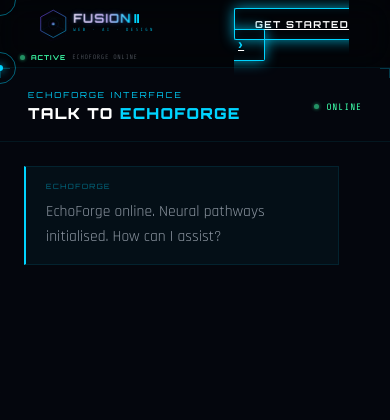
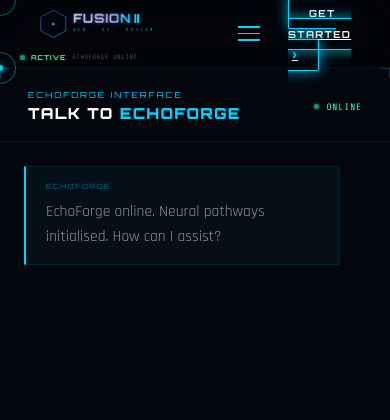
Before and after one commit to swayle-67/fusion-ii, a Flask app: page /chat in a window 390 px wide. Shown: the top 420 px of the page. Run offline with Flask 3, Linux system fonts and the light colour scheme; some libraries are stand-ins or nearby versions.

Commit message:
hamburger

```diff
--- a/static/styles.css
+++ b/static/styles.css
@@ -1392,3 +1392,45 @@ body.hov .cursor-ring { width: 46px; height: 46px; border-color: var(--c); }
 .chat-visual .orb-extra {
   animation: blob-c 11s ease-in-out infinite, orb-hue-3 8s ease-in-out infinite !important;
 }
+
+@media (max-width: 768px) {
+  .hero-heading {
+    font-size: clamp(1.8rem, 8vw, 3rem);
+    word-break: break-word;
+    overflow-wrap: break-word;
+  }
+
+  .nav__links.open {
+    display: flex;
+    flex-direction: column;
+    position: fixed;
+    top: var(--nav-h);
+    left: 0; right: 0;
+    background: rgba(2,4,8,.97);
+    border-bottom: 1px solid rgba(0,212,255,.12);
+    padding: 20px 24px;
+    gap: 20px;
+    z-index: 99;
+  }
+
+  .nav__hamburger {
+    display: flex;
+    flex-direction: column;
+    gap: 5px;
+    cursor: pointer;
+    padding: 4px;
+    background: none;
+    border: none;
+  }
+
+  .nav__hamburger span {
+    display: block;
+    width: 22px;
+    height: 1.5px;
+    background: var(--c);
+  }
+}
+
+@media (min-width: 769px) {
+  .nav__hamburger { display: none; }
+}
--- a/templates/layout.html
+++ b/templates/layout.html
@@ -68,6 +68,10 @@
       <li><a href="/#contact">CONTACT</a></li>
     </ul>
 
+    <button class="nav__hamburger" id="hamburger" onclick="toggleNav()">
+      <span></span><span></span><span></span>
+    </button>
+
     <div class="nav__right">
       {% if session.get("username") %}
 
@@ -123,6 +127,10 @@
     });
   </script>
 
-  <script src="{{ url_for('static', filename='main.js') }}"></script>
+  <script src="{{ url_for('static', filename='main.js') }}">
+    function toggleNav() {
+    document.querySelector('.nav__links').classList.toggle('open');
+  }
+  </script>
 </body>
 </html>
```
